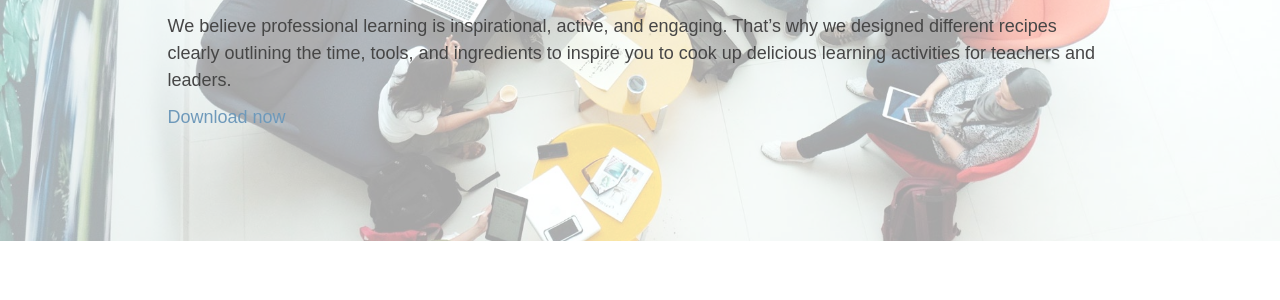
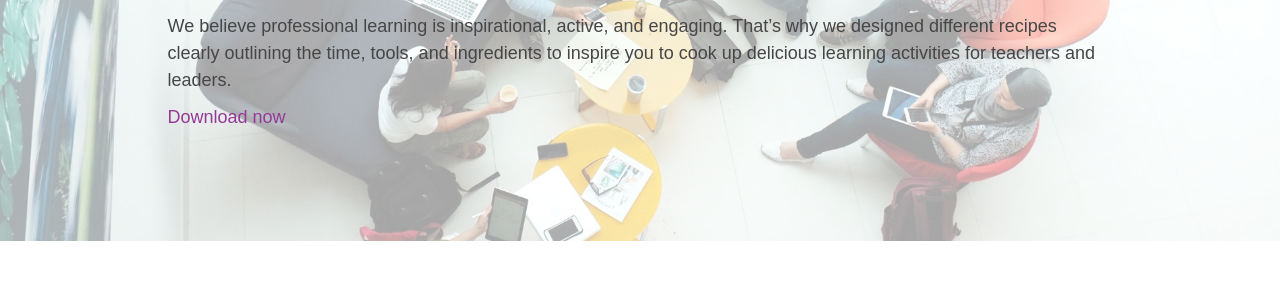
Before and after one commit to meesterkurt/joyofprofessionallearning, a Jekyll site: the page built from index.html, in a window 1280 px wide. Shown: the part 343-643 px from the top of the page. Built offline with Jekyll 4.4.1, drawn with Linux system fonts in a browser that asks for light colours; nearby versions of some CDN libraries; some web fonts are replaced.

Commit message:
link colors

```diff
--- a/css/airspace.css
+++ b/css/airspace.css
@@ -42,7 +42,8 @@
 a:active,
 a:focus,
 a:active {
-  text-decoration: none !important;
+  color: #963996;
+  text-decoration: none;
 }
 .section-title {
   margin-bottom: 70px;
@@ -90,9 +91,11 @@
 header .navbar-default .navbar-nav li a {
   color: #fff;
   font-size: 15px;
+  text-decoration: none;
 }
 header .navbar-default .navbar-nav li a:hover {
-  color: #0066CC;
+  color: #fff;
+  text-decoration: underline;
 }
 /*---------------------------------------------
 					Index Start
@@ -157,6 +160,9 @@
 #intro .section-title p {
   padding-top: 20px;
 }
+
+#intro a { text-decoration: none;}
+#intro a:hover{text-decoration: underline;}
 
 #intro img {width: 200px}
 /*--
@@ -801,7 +807,7 @@
   color: #919191;
 }
 footer a {
-  color: #0066CC;
+  color: #963996;
 }
 footer .footer-manu {
   padding-bottom: 25px;
@@ -816,17 +822,18 @@
 }
 footer .footer-manu ul li a {
   display: inline-block;
-  color: #0066CC;
+  color: #963996;
+  text-decoration: none
 }
 footer .footer-manu ul li a:hover {
-  color: #000;
+  text-decoration: underline;
 }
 
 -- mkg
 
 #slider a:active,
 #slider a:hover {
-  color: #fff;
+  text-decoration: underline;
 }
 
 .testimonial-carousel .user img {
--- a/index.html
+++ b/index.html
@@ -69,8 +69,8 @@
           <img src="img/joy-professional-learning-basics-v1.png" />
           <h4>The Basics - Part One</h4>
           <p>This book introduces 9 basic recipes to help uoi get started with a different approach to current professional learning.</p>
-          <a class="btn btn-view-works" href="https://itunes.apple.com/us/book/the-joy-of-professional-learning-the-basics-part-one/id1164710031?mt=11">Download on iTunes</a>
-          <a class="btn btn-view-works" href="https://www.amazon.com/gp/offer-listing/B074PTZWQC/ref=as_li_tl?ie=UTF8&camp=1789&creative=9325&creativeASIN=B074PTZWQC&linkCode=am2&tag=joyofpl-20&linkId=0519ed1f0abfcfced29a0041bc13b732">Download for Kindle</a><img src="//ir-na.amazon-adsystem.com/e/ir?t=joyofpl-20&l=am2&o=1&a=B074PTZWQC" width="1" height="1" border="0" alt="" style="border:none !important; margin:0px !important;" />
+          <p><a href="https://itunes.apple.com/us/book/the-joy-of-professional-learning-the-basics-part-one/id1164710031?mt=11">Download on iTunes</a></p>
+          <p><a href="https://www.amazon.com/gp/offer-listing/B074PTZWQC/ref=as_li_tl?ie=UTF8&camp=1789&creative=9325&creativeASIN=B074PTZWQC&linkCode=am2&tag=joyofpl-20&linkId=0519ed1f0abfcfced29a0041bc13b732">Download for Kindle</a><img src="//ir-na.amazon-adsystem.com/e/ir?t=joyofpl-20&l=am2&o=1&a=B074PTZWQC" width="1" height="1" border="0" alt="" style="border:none !important; margin:0px !important;" /></p>
         </div>
       </div>
       <div class="col-sm-12 col-md-3">
@@ -78,16 +78,16 @@
           <img src="img/joy-professional-learning-basics-v2.png" />
           <h4>The Basics - Part Two</h4>
           <p>This book introduces 9 more basic recipes to take your current professional learning to the next level.</p>
-          <a class="btn btn-view-works" href="https://itunes.apple.com/us/book/the-joy-of-professional-learning-the-basics-part-two/id1175094462?mt=11">Download on iTunes</a>
-          <a class="btn btn-view-works" href="https://www.amazon.com/gp/offer-listing/B074PV6XTL/ref=as_li_tl?ie=UTF8&camp=1789&creative=9325&creativeASIN=B074PV6XTL&linkCode=am2&tag=joyofpl-20&linkId=b3e74dfa46616615e26297db7f520f71">Download for Kindle</a><img src="//ir-na.amazon-adsystem.com/e/ir?t=joyofpl-20&l=am2&o=1&a=B074PV6XTL" width="1" height="1" border="0" alt="" style="border:none !important; margin:0px !important;" />        </div>
+          <p><a href="https://itunes.apple.com/us/book/the-joy-of-professional-learning-the-basics-part-two/id1175094462?mt=11">Download on iTunes</a></p>
+          <p><a href="https://www.amazon.com/gp/offer-listing/B074PV6XTL/ref=as_li_tl?ie=UTF8&camp=1789&creative=9325&creativeASIN=B074PV6XTL&linkCode=am2&tag=joyofpl-20&linkId=b3e74dfa46616615e26297db7f520f71">Download for Kindle</a><img src="//ir-na.amazon-adsystem.com/e/ir?t=joyofpl-20&l=am2&o=1&a=B074PV6XTL" width="1" height="1" border="0" alt="" style="border:none !important; margin:0px !important;" /></p>        </div>
       </div>
       <div class="col-sm-12 col-md-3">
         <div class="books-item">
           <img src="img/joy-professional-learning-innovative.png" />
           <h4>Innovative Professional Learning</h4>
           <p>This book introduces 16 recipes that are a different and innovative approach to current professional learning.</p>
-          <a class="btn btn-view-works" href="https://itunes.apple.com/us/book/the-joy-of-professional-learning/id1155093835?mt=11">Download on iTunes</a>
-          <a class="btn btn-view-works" href="https://www.amazon.com/gp/offer-listing/B074P28VLQ/ref=as_li_tl?ie=UTF8&camp=1789&creative=9325&creativeASIN=B074P28VLQ&linkCode=am2&tag=joyofpl-20&linkId=6a6df0c24d15896e9e6a2a4122707111">Download for Kindle</a><img src="//ir-na.amazon-adsystem.com/e/ir?t=joyofpl-20&l=am2&o=1&a=B074P28VLQ" width="1" height="1" border="0" alt="" style="border:none !important; margin:0px !important;" />
+          <p><a href="https://itunes.apple.com/us/book/the-joy-of-professional-learning/id1155093835?mt=11">Download on iTunes</a></p>
+          <p><a href="https://www.amazon.com/gp/offer-listing/B074P28VLQ/ref=as_li_tl?ie=UTF8&camp=1789&creative=9325&creativeASIN=B074P28VLQ&linkCode=am2&tag=joyofpl-20&linkId=6a6df0c24d15896e9e6a2a4122707111">Download for Kindle</a><img src="//ir-na.amazon-adsystem.com/e/ir?t=joyofpl-20&l=am2&o=1&a=B074P28VLQ" width="1" height="1" border="0" alt="" style="border:none !important; margin:0px !important;" /></p>
         </div>
       </div>
       <div class="col-sm-12 col-md-3">
@@ -95,8 +95,8 @@
           <img src="img/Cover Guest Chefs.png" />
           <h4>The Guest Chefs</h4>
           <p> We invited 9 "Guest Chefs" from around the world to share their favorite innovative recipe for professional learning. </p>
-          <a class="btn btn-view-works" href="https://itunes.apple.com/us/book/the-joy-of-professional-learning-the-guest-chefs/id1215839734?mt=11">Download on iTunes</a>
-          <a class="btn btn-view-works" href="https://www.amazon.com/gp/offer-listing/B074QLTTHM/ref=as_li_tl?ie=UTF8&camp=1789&creative=9325&creativeASIN=B074QLTTHM&linkCode=am2&tag=joyofpl-20&linkId=4f2ef220a02bc32e129bc594d2e584ff">Download for Kindle</a><img src="//ir-na.amazon-adsystem.com/e/ir?t=joyofpl-20&l=am2&o=1&a=B074QLTTHM" width="1" height="1" border="0" alt="" style="border:none !important; margin:0px !important;" />
+          <p><a href="https://itunes.apple.com/us/book/the-joy-of-professional-learning-the-guest-chefs/id1215839734?mt=11">Download on iTunes</a></p>
+          <p><a href="https://www.amazon.com/gp/offer-listing/B074QLTTHM/ref=as_li_tl?ie=UTF8&camp=1789&creative=9325&creativeASIN=B074QLTTHM&linkCode=am2&tag=joyofpl-20&linkId=4f2ef220a02bc32e129bc594d2e584ff">Download for Kindle</a><img src="//ir-na.amazon-adsystem.com/e/ir?t=joyofpl-20&l=am2&o=1&a=B074QLTTHM" width="1" height="1" border="0" alt="" style="border:none !important; margin:0px !important;" /></p>
         </div>
       </div>
     </div>
@@ -106,8 +106,8 @@
           <img src="img/Cover Leadership.png" />
           <h4>Strategies for Leaders</h4>
           <p>In this fifth book in our series of professional learning, there are 9 professional learning recipes for leaders with stategies to foster collaboration, communication, and increased workflows.</p>
-          <a class="btn btn-view-works" href="https://itunes.apple.com/us/book/the-joy-of-professional-learning-strategies-for-leaders/id1235488390?mt=11">Download on iTunes</a>
-          <a class="btn btn-view-works" href="https://www.amazon.com/gp/offer-listing/B074QTTLX8/ref=as_li_tl?ie=UTF8&camp=1789&creative=9325&creativeASIN=B074QTTLX8&linkCode=am2&tag=joyofpl-20&linkId=389411f31c30793f9bc8b13e2c8aa76e">Download for Kindle</a><img src="//ir-na.amazon-adsystem.com/e/ir?t=joyofpl-20&l=am2&o=1&a=B074QTTLX8" width="1" height="1" border="0" alt="" style="border:none !important; margin:0px !important;" />
+          <p><a href="https://itunes.apple.com/us/book/the-joy-of-professional-learning-strategies-for-leaders/id1235488390?mt=11">Download on iTunes</a></p>
+          <p><a href="https://www.amazon.com/gp/offer-listing/B074QTTLX8/ref=as_li_tl?ie=UTF8&camp=1789&creative=9325&creativeASIN=B074QTTLX8&linkCode=am2&tag=joyofpl-20&linkId=389411f31c30793f9bc8b13e2c8aa76e">Download for Kindle</a><img src="//ir-na.amazon-adsystem.com/e/ir?t=joyofpl-20&l=am2&o=1&a=B074QTTLX8" width="1" height="1" border="0" alt="" style="border:none !important; margin:0px !important;" /></p>
         </div>
       </div>
       <div class="col-sm-12 col-md-3">
@@ -115,8 +115,8 @@
           <img src="img/Cover Games.png" />
           <h4>Games Edition</h4>
           <p>In this sixth book in our series of professional learning, there are 9 professional learning recipes that challenge learners to use old games transformed in a new educational way.</p>
-          <a class="btn btn-view-works" href="https://itun.es/us/ytQqkb.l">Download on iTunes</a>
-          <a class="btn btn-view-works" href="https://www.amazon.com/gp/offer-listing/B074QZR3JG/ref=as_li_tl?ie=UTF8&camp=1789&creative=9325&creativeASIN=B074QZR3JG&linkCode=am2&tag=joyofpl-20&linkId=72485f14337cfd10c4c78d8599423a05">Download for Kindle</a><img src="//ir-na.amazon-adsystem.com/e/ir?t=joyofpl-20&l=am2&o=1&a=B074QZR3JG" width="1" height="1" border="0" alt="" style="border:none !important; margin:0px !important;" />
+          <p><a href="https://itun.es/us/ytQqkb.l">Download on iTunes</a></p>
+          <p><a href="https://www.amazon.com/gp/offer-listing/B074QZR3JG/ref=as_li_tl?ie=UTF8&camp=1789&creative=9325&creativeASIN=B074QZR3JG&linkCode=am2&tag=joyofpl-20&linkId=72485f14337cfd10c4c78d8599423a05">Download for Kindle</a><img src="//ir-na.amazon-adsystem.com/e/ir?t=joyofpl-20&l=am2&o=1&a=B074QZR3JG" width="1" height="1" border="0" alt="" style="border:none !important; margin:0px !important;" /></p>
         </div>
       </div>
       <div class="col-sm-12 col-md-3">
@@ -124,7 +124,7 @@
           <img src="img/CoverGuestChefsII.png" />
           <h4>More Guest Chefs</h4>
           <p>Our new Book is now available for iOS. Some fanatatic recipes from around to world from our favorite chefs. Ewan McIntosh, Rebecca Stockley, Steve Bambury, Cathy Hunt, Michael Hernandez and more.  </p>
-          <a class="btn btn-view-works" href="https://itunes.apple.com/us/book/the-joy-of-professional-learning-more-guest-chefs/id1292545804?mt=11">Download on iTunes</a>
+          <p><a href="https://itunes.apple.com/us/book/the-joy-of-professional-learning-more-guest-chefs/id1292545804?mt=11">Download on iTunes</a></p>
           </div>
         </div>
       <div class="col-sm-12 col-md-3">
@@ -132,7 +132,7 @@
           <img src="img/joy-professional-learning-confrences.png" />
           <h4>The Little Black Book of Conferences</h4>
           <p>COMING SOON for iOS and Kindle.</p>
-          <a class="btn btn-view-works" href="https://itunes.apple.com/us/author/christine-klynen/id1155095017?mt=11">Coming Soon</a>
+          <p><a href="https://itunes.apple.com/us/author/christine-klynen/id1155095017?mt=11">Coming Soon</a></p>
           </div>
         </div>
       </div>
```
